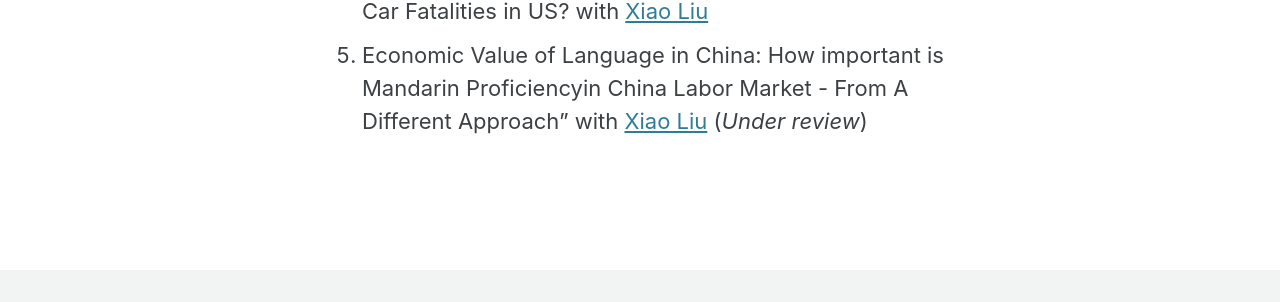
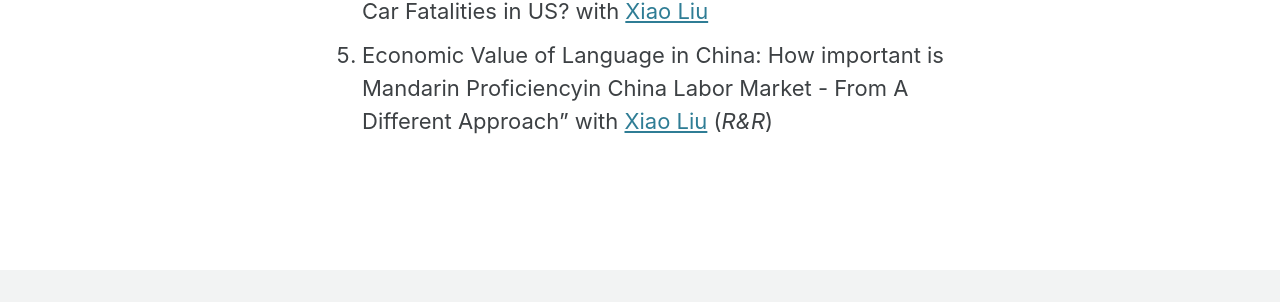
Before and after one commit to chenxuecon/chenxuecon.github.io, a Jekyll site: the page built from _pages/Research.md, in a window 1280 px wide and 1286 px high. Shown: the part 861-1163 px from the top of the window. Built offline with Jekyll 4.4.1, drawn with Linux system fonts in a browser that asks for light colours; cached includes are drawn as plain includes.

Commit message:
Update Research.md

```diff
--- a/_pages/Research.md
+++ b/_pages/Research.md
@@ -17,4 +17,4 @@
 2. The Economic return to English skills in China: a non-parametric bound approach
 3. Social Interactions and Cognitive Function among Older Adults in China
 4. Positive Externalities: Do Gasoline Taxes Help Reduce Car Fatalities in US? with [Xiao Liu](https://econxiaoliu.weebly.com/)
-5. Economic Value of Language in China: How important is Mandarin Proficiencyin China Labor Market - From A Different Approach” with [Xiao Liu](https://econxiaoliu.weebly.com/) (*Under review*)
+5. Economic Value of Language in China: How important is Mandarin Proficiencyin China Labor Market - From A Different Approach” with [Xiao Liu](https://econxiaoliu.weebly.com/) (*R&R*)
```
